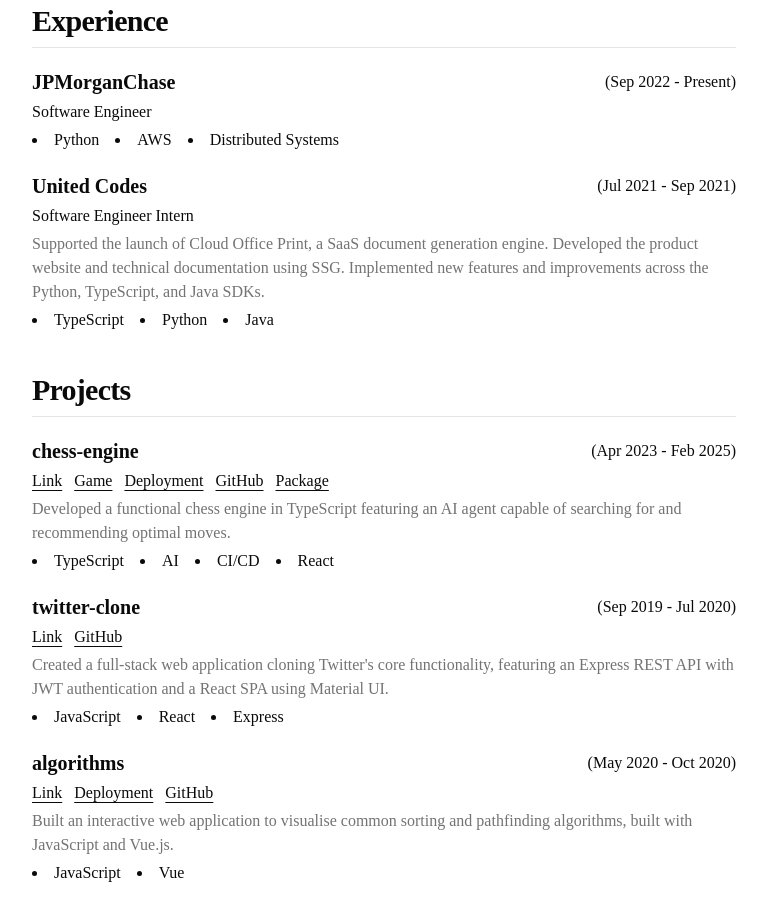
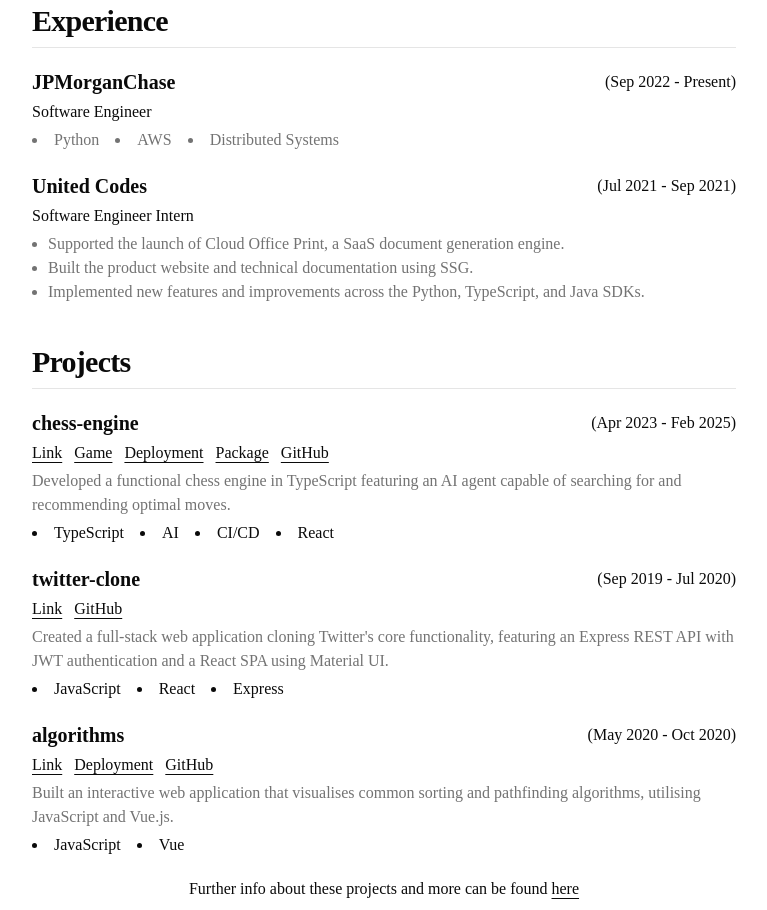
Before and after one commit to aakashkcx/aakashkcx.github.io, an Astro site: page /resume in a window 1280 px wide. Shown: the part 570-1480 px from the top of the page, without its empty margins (256-1023 px from the left). Built offline with nearby package versions, Linux system fonts and the light colour scheme; Astro itself is replaced by a stand-in of ours.

Commit message:
feat: update cv content - use bullet points on job description - add more info section

```diff
--- a/src/pages/resume.astro
+++ b/src/pages/resume.astro
@@ -86,7 +86,7 @@ import headshot from "@/assets/images/headshot.jpg";
         </div>
         <p>Software Engineer</p>
         <ul
-          class="flex list-inside list-disc flex-row flex-wrap gap-x-4 gap-y-1"
+          class="text-muted-foreground flex list-inside list-disc flex-row flex-wrap gap-x-4 gap-y-1"
         >
           <li>Python</li>
           <li>AWS</li>
@@ -101,18 +101,18 @@ import headshot from "@/assets/images/headshot.jpg";
           <span>(Jul 2021 - Sep 2021)</span>
         </div>
         <p>Software Engineer Intern</p>
-        <p class="text-muted-foreground">
-          Supported the launch of Cloud Office Print, a SaaS document generation
-          engine. Developed the product website and technical documentation
-          using SSG. Implemented new features and improvements across the
-          Python, TypeScript, and Java SDKs.
-        </p>
-        <ul
-          class="flex list-inside list-disc flex-row flex-wrap gap-x-4 gap-y-1"
-        >
-          <li>TypeScript</li>
-          <li>Python</li>
-          <li>Java</li>
+        <ul class="text-muted-foreground ml-4 list-outside list-disc gap-1">
+          <li>
+            Supported the launch of Cloud Office Print, a SaaS document
+            generation engine.
+          </li>
+          <li>
+            Built the product website and technical documentation using SSG.
+          </li>
+          <li>
+            Implemented new features and improvements across the Python,
+            TypeScript, and Java SDKs.
+          </li>
         </ul>
       </article>
     </section>
@@ -145,13 +145,13 @@ import headshot from "@/assets/images/headshot.jpg";
           >
           <a
             target="_blank"
-            href="https://github.com/aakashkcx/chess-engine"
-            class="underline underline-offset-4">GitHub</a
+            href="https://www.npmjs.com/package/@aakashkcx/chess-engine"
+            class="underline underline-offset-4">Package</a
           >
           <a
             target="_blank"
-            href="https://www.npmjs.com/package/@aakashkcx/chess-engine"
-            class="underline underline-offset-4">Package</a
+            href="https://github.com/aakashkcx/chess-engine"
+            class="underline underline-offset-4">GitHub</a
           >
         </div>
         <p class="text-muted-foreground">
@@ -224,8 +224,8 @@ import headshot from "@/assets/images/headshot.jpg";
           >
         </div>
         <p class="text-muted-foreground">
-          Built an interactive web application to visualise common sorting and
-          pathfinding algorithms, built with JavaScript and Vue.js.
+          Built an interactive web application that visualises common sorting
+          and pathfinding algorithms, utilising JavaScript and Vue.js.
         </p>
         <ul
           class="flex list-inside list-disc flex-row flex-wrap gap-x-4 gap-y-1"
@@ -233,6 +233,14 @@ import headshot from "@/assets/images/headshot.jpg";
           <li>JavaScript</li>
           <li>Vue</li>
         </ul>
+      </article>
+      <article class="text-center">
+        Further info about these projects and more can be found
+        <a
+          target="_blank"
+          href="https://aakashkcx.github.io/portfolio/"
+          class="underline underline-offset-4">here</a
+        >
       </article>
     </section>
     <section class="flex flex-col gap-5">
```
